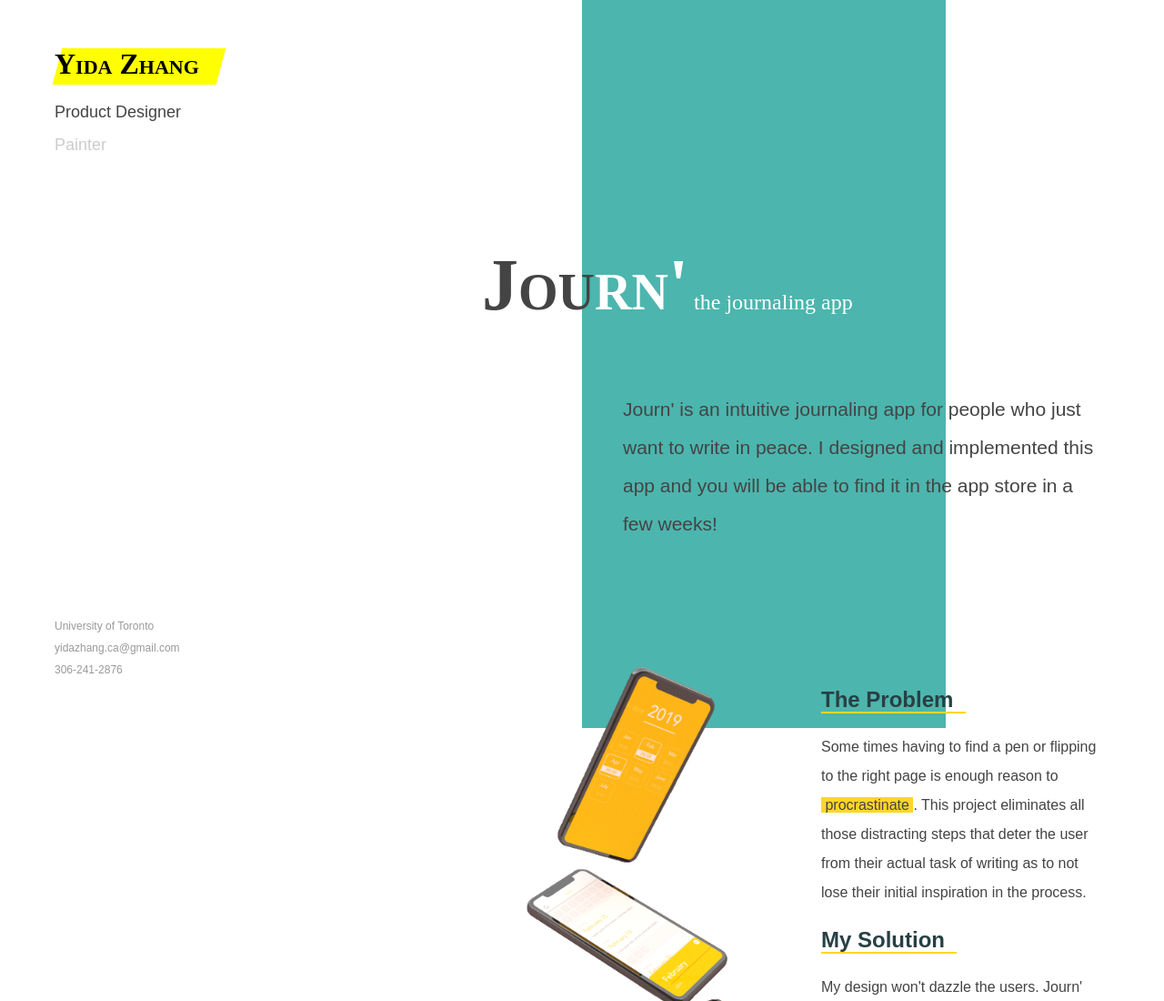
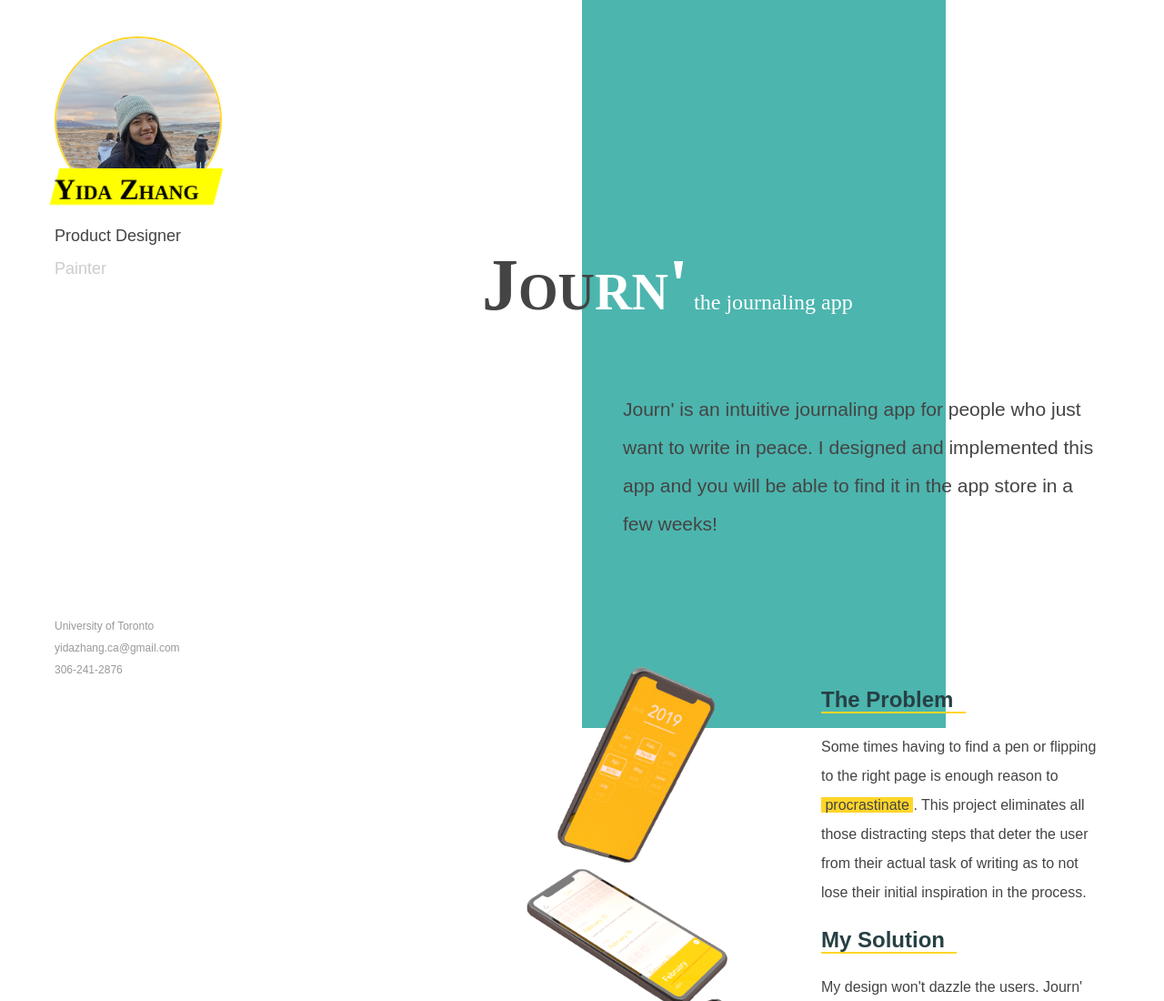
Before and after one commit to yida98/portfolio, a plain HTML site: page index.htm in a window 1280 px wide. Shown: the top 1100 px of the page at 91% size. Drawn offline with Linux system fonts and the light colour scheme.

Commit message:
added self-portrait

```diff
--- a/index.htm
+++ b/index.htm
@@ -4,9 +4,13 @@
     <link rel="stylesheet" href="style.css">
 </head>
 <body onload="">
-    <div id = "large" class = "parallelogram"> </div>
     <div class = "introduction">
-        <h1><span>Yida Zhang </span> &nbsp;&nbsp;</h1>
+        <img src="display.jpg" alt="display picture">
+        <div id = "large" class = "parallelogram">
+            <h1><span>Yida Zhang </span> &nbsp;&nbsp;</h1>
+        </div>
+
+
 <!--        <p> Product Designer-->
 <!--        <br> Painter-->
 <!--        </p>-->
--- a/style.css
+++ b/style.css
@@ -20,7 +20,18 @@ img:hover {
 
 }
 
+.introduction img {
+    position: fixed;
+    width: 180px;
+    border-radius: 50%;
+    border: 2px solid #FFD629;
+
+}
+
 .introduction h1 {
+/*    margin-top: 15px;*/
+    transform: skewX(+15deg);
+    padding-top: 5px;
     font-size: 1.125em;
     color: #999;
 }
@@ -34,6 +45,7 @@ img:hover {
 }
 
 .tabs {
+    position: fixed;
 /*    width: 180px;*/
     padding-left: 0px;
 
@@ -190,6 +202,7 @@ img:hover {
 }
 
 .trans1 {
+/*    animation-delay: 2s;*/
     animation: fadein1 1.25s;
     transition: 1.75s;
 }
@@ -232,12 +245,12 @@ img:hover {
 /*  Parallelograms */
 
 .parallelogram {
-    position: fixed;
-    margin-top: 45px;
-    margin-left: 55px;
+    position: static;
+    margin-top:145px;
+/*    margin-left: 55px;*/
     width: 50px;
     height: 25px;
-    display: inline-block;
+/*    display: inline-block;*/
     background: yellow;
     transform: skewX(-15deg);
 }
@@ -246,7 +259,6 @@ img:hover {
     width: 180px;
     height: 40px;
 }
-
 #hl1 {
     position: absolute;
     margin: 196px 0px 0px 105px;
```
Also changed, not shown: display.jpg (added).
